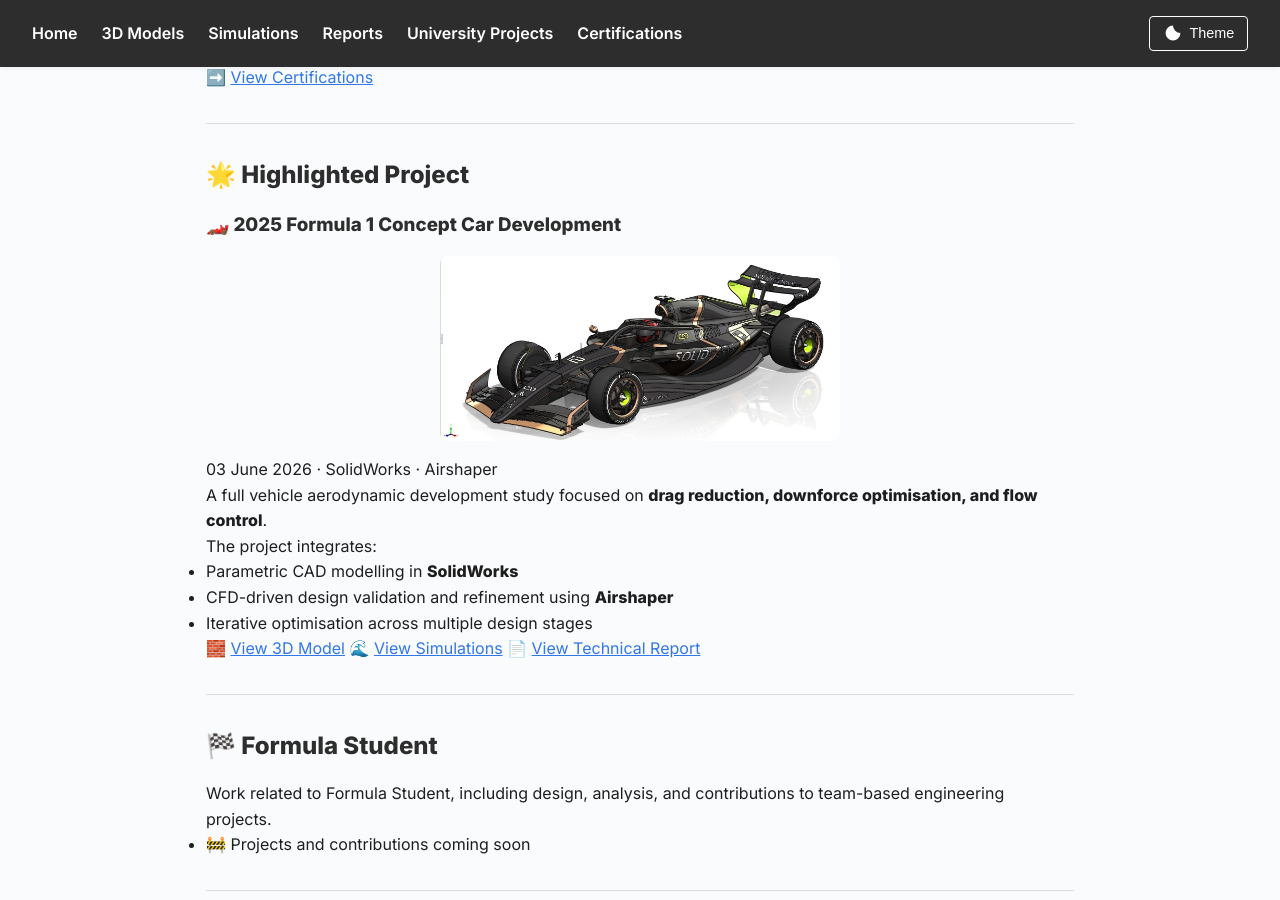
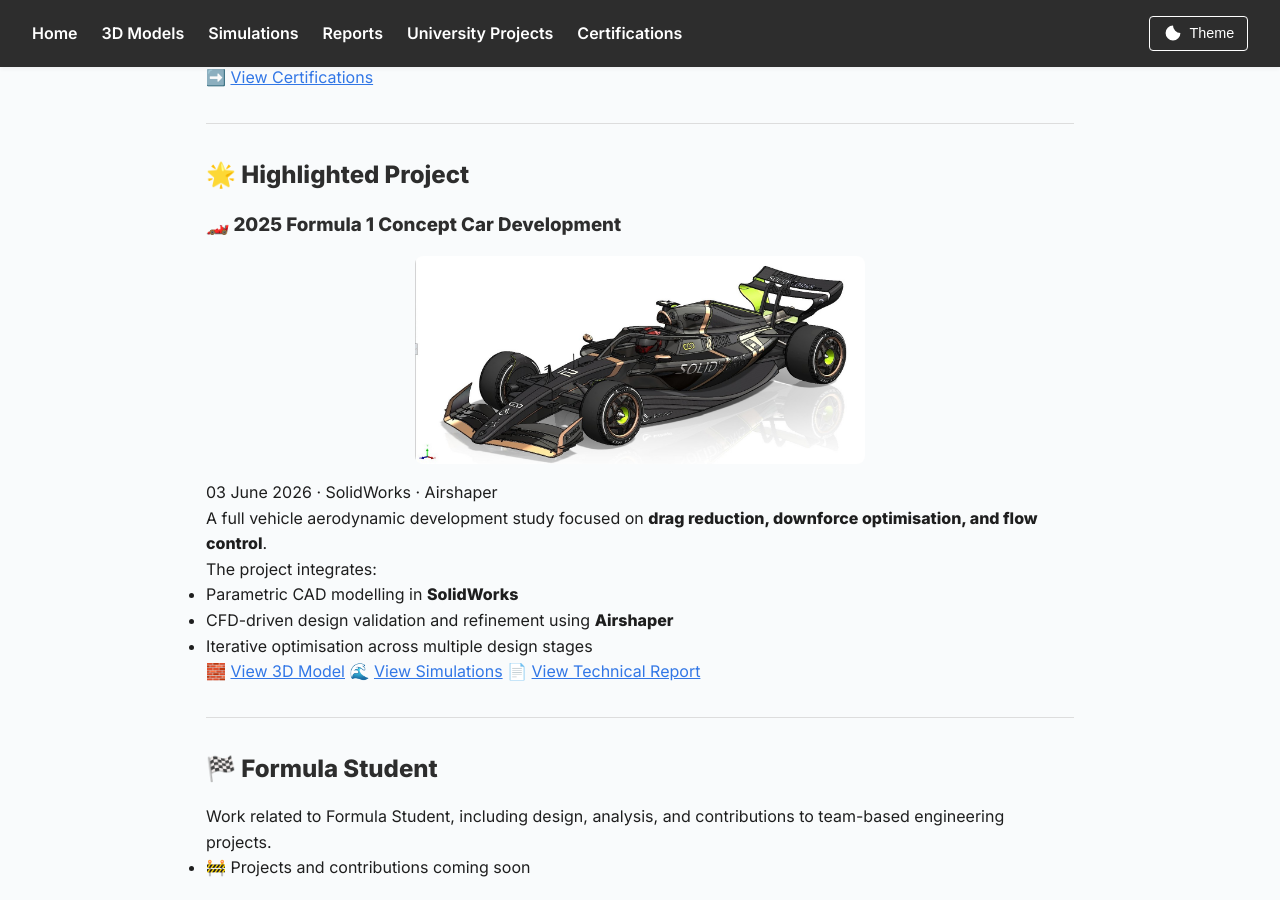
Before and after one commit to tob-mas/engineeringportfolio, a Jekyll site: the page built from index.md, in a window 1280 px wide and 900 px high, scrolled down 1046 px. Built offline with Jekyll 4.4.1, drawn with Linux system fonts in a browser that asks for light colours.

Commit message:
Adjust image width for 2025 F1 Concept Car
Updated image width in project section.

```diff
--- a/index.md
+++ b/index.md
@@ -59,7 +59,7 @@
 
 ### 🏎️ 2025 Formula 1 Concept Car Development
 
-<img src="{{ site.baseurl }}/3d_models/03-06-26/front_three_quarter.jpg" alt="2025 F1 Concept Car" style="width:100%; max-width:400px; border-radius:8px; margin:1rem auto; display:block;">
+<img src="{{ site.baseurl }}/3d_models/03-06-26/front_three_quarter.jpg" alt="2025 F1 Concept Car" style="width:100%; max-width:450px; border-radius:8px; margin:1rem auto; display:block;">
 
 03 June 2026 · SolidWorks · Airshaper
 
```
